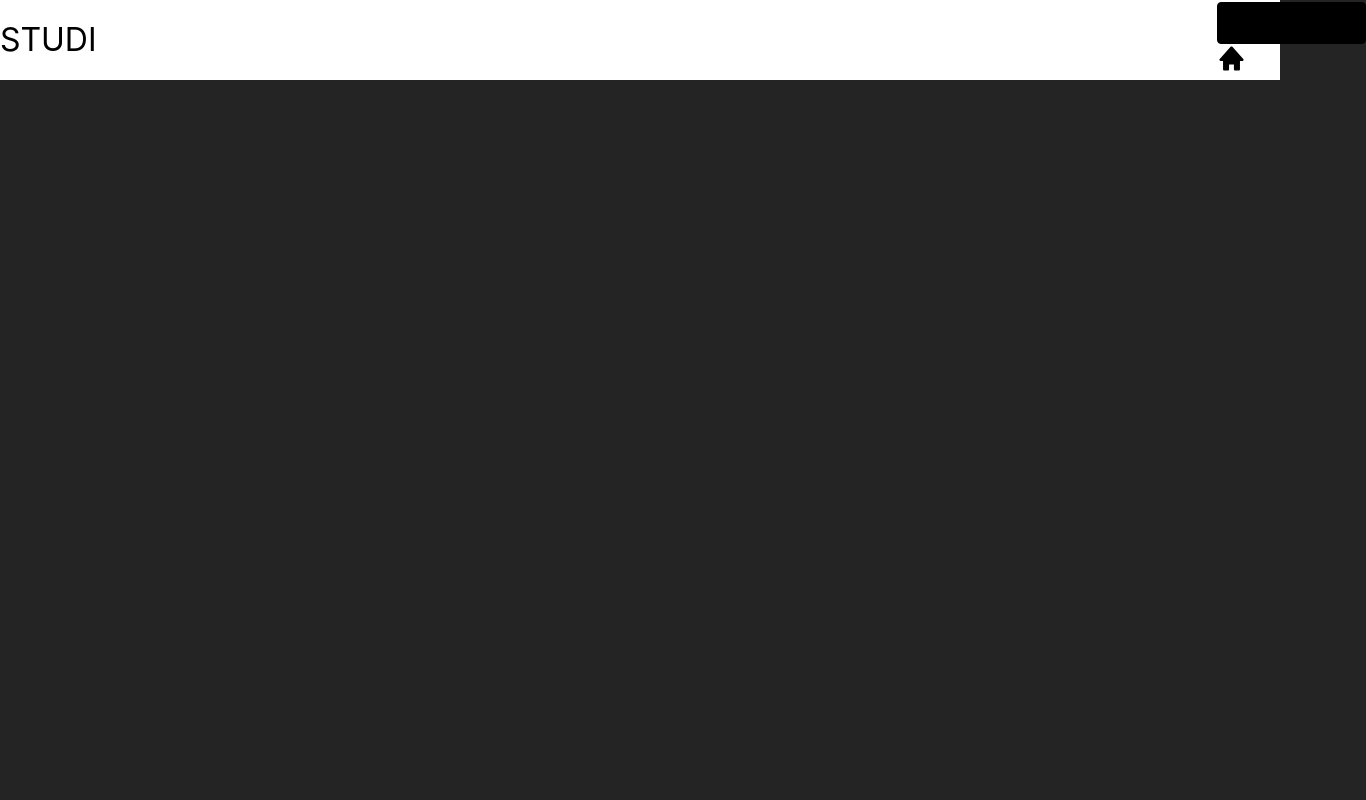
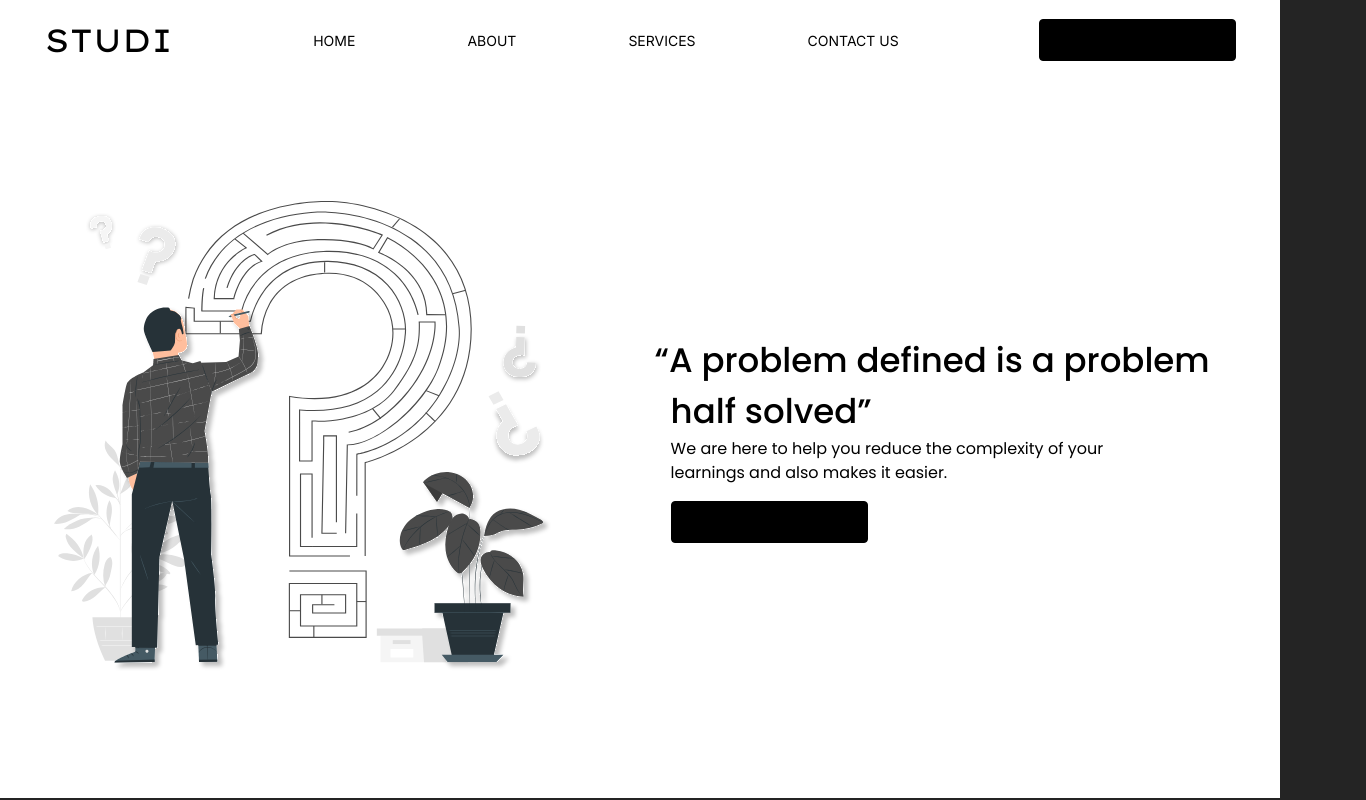
Before and after one commit to Arjun364/Studi, a React (Vite) app in the folder web/: page / in a window 1280 px wide. Shown: the whole page, 1366 px wide, since content can reach past the window. Built offline with nearby package versions, Linux system fonts and the light colour scheme.

Commit message:
navbar and heropage
basic navbar and heropage  is completed (static page)

```diff
--- a/web/index.html
+++ b/web/index.html
@@ -8,6 +8,9 @@
   <link rel="preconnect" href="https://fonts.googleapis.com">
   <link rel="preconnect" href="https://fonts.gstatic.com" crossorigin>
   <link href="https://fonts.googleapis.com/css2?family=Lexend+Giga:wght@100..900&display=swap" rel="stylesheet">
+  <link rel="preconnect" href="https://fonts.googleapis.com">
+  <link rel="preconnect" href="https://fonts.gstatic.com" crossorigin>
+  <link href="https://fonts.googleapis.com/css2?family=Inter:wght@100..900&display=swap" rel="stylesheet">
   <title>Studi</title>
 </head>
 
--- a/web/package.json
+++ b/web/package.json
@@ -11,7 +11,8 @@
   },
   "dependencies": {
     "react": "^18.2.0",
-    "react-dom": "^18.2.0"
+    "react-dom": "^18.2.0",
+    "react-icons": "^5.0.1"
   },
   "devDependencies": {
     "@types/react": "^18.2.55",
--- a/web/src/App.css
+++ b/web/src/App.css
@@ -3,4 +3,5 @@
   /* margin: 0 auto;
   padding: 2rem;
   text-align: center; */
+  box-sizing: border-box;
 }
--- a/web/src/App.jsx
+++ b/web/src/App.jsx
@@ -1,6 +1,7 @@
 import { useState } from 'react'
 import './App.css'
 import NavigationBar from './component/navigationbar/NavigationBar'
+import HeroPage from './component/heroPage/HeroPage'
 
 function App() {
   const [count, setCount] = useState(0)
@@ -8,6 +9,7 @@ function App() {
   return (
     <>
     <NavigationBar/>
+    <HeroPage/>
     </>
   )
 }
--- /dev/null
+++ b/web/src/component/commonCss.css
@@ -0,0 +1,55 @@
+/* font-family ------------------------------------------ */
+/* Inter_____________________________________________________ */
+
+@import url('https://fonts.googleapis.com/css2?family=Inter:wght@100..900&display=swap');
+
+/* poppins___________________________________________________ */
+
+@import url('https://fonts.googleapis.com/css2?family=Poppins:ital,wght@0,100;0,200;0,300;0,400;0,500;0,600;0,700;0,800;0,900;1,100;1,200;1,300;1,400;1,500;1,600;1,700;1,800;1,900&display=swap');
+
+/*Lexend Giga__________________________________________________ */
+
+@import url('https://fonts.googleapis.com/css2?family=Inter:wght@100..900&family=Lexend+Giga:wght@100..900&display=swap');
+
+:root{
+/* Font-Family---------------------------------------------- */
+    --lexend-Giga:"Lexend Giga", sans-serif;
+    --poppins: "Poppins", sans-serif;
+    --inter:"Inter", sans-serif;
+
+/* Colors------------------------------------------------- */
+
+
+
+
+/*Text_Styles--------------------------------------------- */
+    --buttonTextStyle:1rem;
+    --navgationTextSTyle:0.875rem;
+    --heading1:2.125rem;
+    --normalTextStyle:1rem;
+    --subHeading:1.25rem;
+    --footerTextStyle:0.813rem;
+    --heading2:1.75rem;
+
+}
+
+/*common-class------------------------------------------- */
+
+.icon{
+    scale: 250%;
+    color: black;
+
+}
+
+.btn{
+    width:12.313rem;
+    height: 2.625rem;
+    border-radius: 0.25rem;
+    border:.1rem solid black;
+    background-color: black;
+    font-size: var(--buttonTextStyle);
+    text-transform: uppercase;
+    font-weight: 500;
+    font-family: var(--inter);
+
+}
--- /dev/null
+++ b/web/src/component/heroPage/HeroPage.jsx
@@ -0,0 +1,34 @@
+import React from 'react'
+import './heropage.css'
+import illustration1 from '../../assets/img1.svg'
+function HeroPage() {
+    return (
+        <>
+            <div className="hero-section">
+                <div className="left-section">
+                    <img src={illustration1} alt="illustration ont loading " srcset="" />
+
+                </div>
+                <div className="right-section">
+                    <div className="content">
+                        <div className="main-heading">
+                            <div className="upper-section">
+                                <span>“A problem defined is a problem</span>
+                            </div>
+                            <div className="lower-section">
+                                <span> half solved”</span>
+                            </div>
+                        </div>
+                        <div className="overview-section">
+                            We are here to help you reduce the complexity of
+                            your learnings and also makes it easier.
+                        </div>
+                    </div>
+                    <button className="btn">Learn more</button>
+                </div>
+            </div>
+        </>
+    )
+}
+
+export default HeroPage
--- /dev/null
+++ b/web/src/component/heroPage/heropage.css
@@ -0,0 +1,36 @@
+.hero-section{
+    width: 100%;
+    height: 89.75vh;
+    background-color: white;
+    color: black;
+    display: flex;
+    align-items: center;
+    justify-content: space-evenly;
+    gap: 4rem;
+}
+
+.hero-section .right-section{
+    display: flex;
+    flex-direction: column;
+    gap: 1rem;
+
+}
+
+.content{
+}
+
+.main-heading {
+    font-family: var(--poppins);
+    font-weight:500;
+    font-size: var(--heading1);
+}
+.main-heading .upper-section{
+    position: relative;
+    left: -1rem;
+}
+
+.overview-section{
+    width: 28.188rem;
+    font-family: var(--poppins);
+    font-size: var(--normalTextStyle);
+}
--- a/web/src/component/navigationbar/NavStyle.css
+++ b/web/src/component/navigationbar/NavStyle.css
@@ -1,3 +1,5 @@
+/*navigation-section------------------------------------------- */
+
 .nav-container{
     width: 100%;
     height: 10vh;
@@ -5,17 +7,29 @@
     display: flex;
     align-items: center;
     justify-content: space-evenly;
-    gap: 70rem;
+    gap: 6rem;
+
 }
+
+/* left nav-------------------------------------------------- */
+
 .logo{
     font-size: 2rem;
+    font-family: var(--lexend-Giga);
     color: black;
 }
 
-.btn{
-    width: 9.313rem;
-    height: 2.625rem;
-    border-radius: 0.25rem;
-    border:.1rem solid black;
-    background-color: black;
+/* middle nav-------------------------------------------------- */
+
+.menu-list{
+    display: flex;
+    gap: 7rem;
 }
+.menu-list li a{
+    text-decoration: none;
+    color: black;
+    font-size: var(--navgationTextSTyle);
+    text-transform: uppercase;
+}
+
+/* right nav-------------------------------------------------- */
--- a/web/src/component/navigationbar/NavigationBar.jsx
+++ b/web/src/component/navigationbar/NavigationBar.jsx
@@ -1,5 +1,8 @@
 import React from 'react'
 import './NavStyle.css'
+import '../commonCss.css'
+import { FaHome } from "react-icons/fa";
+
 
 function NavigationBar() {
     return (
@@ -8,11 +11,18 @@ function NavigationBar() {
                 <div className="left-section">
                     <span className="logo">STUDI</span>
                 </div>
+                <div className="middle-section">
+                    <ul className="menu-list">
+                        <li><a href="">Home</a></li>
+                        <li><a href="">About</a></li>
+                        <li><a href="">Services</a></li>
+                        <li><a href="">contact us</a></li>
+                    </ul>
+                </div>
                 <div className="right-section">
-                    <button className="btn">Login</button>
-                    <svg width="29" height="29" viewBox="0 0 29 29" fill="none" xmlns="http://www.w3.org/2000/svg">
-                        <path d="M26.2731 14.8999L15.3981 2.81652C14.9401 2.3066 14.0605 2.3066 13.6025 2.81652L2.72751 14.8999C2.57098 15.0734 2.46824 15.2886 2.43177 15.5194C2.3953 15.7503 2.42668 15.9867 2.5221 16.2C2.71543 16.6362 3.14801 16.9166 3.62531 16.9166H6.04197V25.3749C6.04197 25.6954 6.16928 26.0027 6.39589 26.2293C6.62249 26.4559 6.92984 26.5832 7.25031 26.5832H10.8753C11.1958 26.5832 11.5031 26.4559 11.7297 26.2293C11.9563 26.0027 12.0836 25.6954 12.0836 25.3749V20.5416H16.917V25.3749C16.917 25.6954 17.0443 26.0027 17.2709 26.2293C17.4975 26.4559 17.8048 26.5832 18.1253 26.5832H21.7503C22.0708 26.5832 22.3781 26.4559 22.6047 26.2293C22.8313 26.0027 22.9586 25.6954 22.9586 25.3749V16.9166H25.3753C25.6093 16.9176 25.8386 16.8504 26.0351 16.7234C26.2316 16.5964 26.3869 16.4149 26.4821 16.2011C26.5773 15.9873 26.6082 15.7504 26.5711 15.5194C26.534 15.2883 26.4304 15.0731 26.2731 14.8999Z" fill="black" />
-                    </svg>
+                    <button className="btn">Get Started </button>
+                    {/* icon - Home */}
+                    {/* <FaHome className='icon'/> */}
                 </div>
             </div>
         </>
--- a/web/src/index.css
+++ b/web/src/index.css
@@ -16,8 +16,9 @@
   text-rendering: optimizeLegibility;
   -webkit-font-smoothing: antialiased;
   -moz-osx-font-smoothing: grayscale;
+
+
 }
-
 body{
   width: 100%;
 }
```
Also changed, not shown: web/src/assets/img1.svg (added), 1 other file (tests, documents, lock files or other folders).
